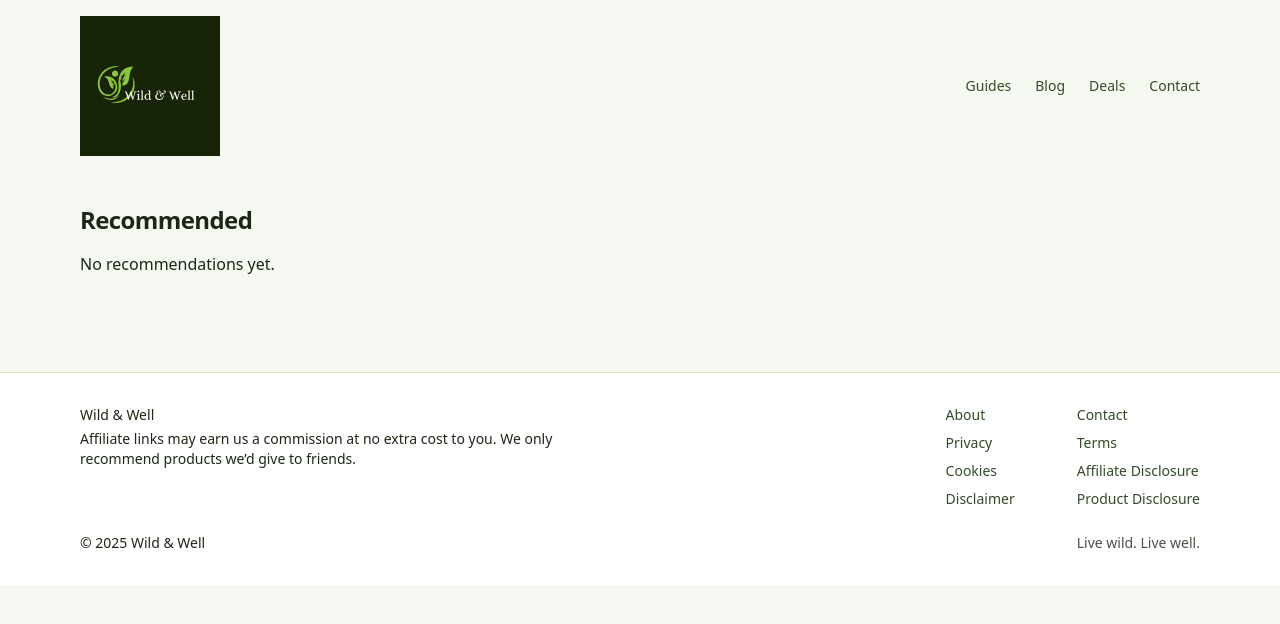
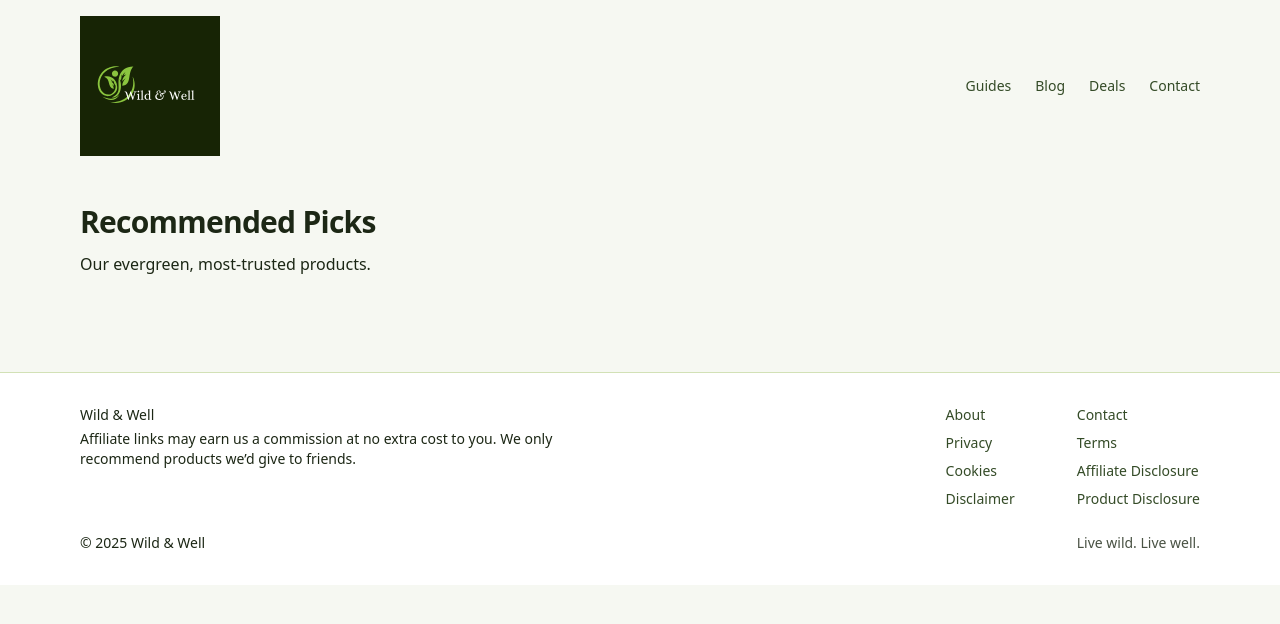
Before and after one commit to dariosandison/Eco---Holistic, a Next.js app: page /recommended in a window 1280 px wide. Shown: the top 624 px of the page. Built offline with nearby package versions, Linux system fonts and the light colour scheme.

Commit message:
Update recommended.js

```diff
--- a/pages/recommended.js
+++ b/pages/recommended.js
@@ -1,41 +1,9 @@
-import fs from "fs";
-import path from "path";
-import AffiliateLink from "../components/AffiliateLink";
-
-export default function Recommended({ items }) {
+export const seo = { title: 'Recommended' };
+export default function Recommended() {
   return (
-    <div>
-      <h1 className="mb-4 text-2xl font-semibold">Recommended</h1>
-      {items.length === 0 ? (
-        <p>No recommendations yet.</p>
-      ) : (
-        <ul className="grid gap-3 sm:grid-cols-2">
-          {items.map((it, i) => (
-            <li key={i} className="rounded-md border p-4">
-              <div className="font-medium">{it.title}</div>
-              {it.description && (
-                <p className="text-sm text-gray-600">{it.description}</p>
-              )}
-              {it.url && (
-                <div className="mt-2">
-                  <AffiliateLink href={it.url}>View ↗</AffiliateLink>
-                </div>
-              )}
-            </li>
-          ))}
-        </ul>
-      )}
+    <div className="prose">
+      <h1>Recommended Picks</h1>
+      <p>Our evergreen, most-trusted products.</p>
     </div>
   );
 }
-
-export async function getStaticProps() {
-  const file = path.join(process.cwd(), "data", "recommended.json");
-  let items = [];
-  try {
-    items = JSON.parse(fs.readFileSync(file, "utf8"));
-  } catch {
-    items = [];
-  }
-  return { props: { items } };
-}
```
